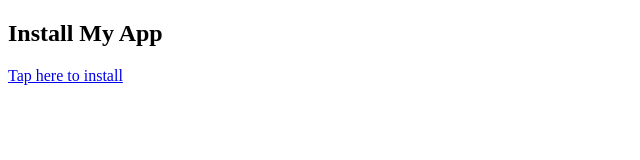
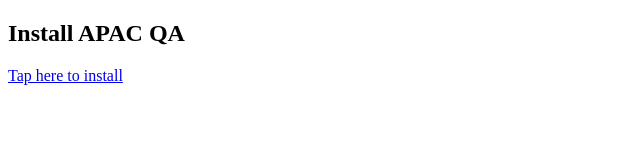
Before and after one commit to dixiang97/APP, a plain HTML site: page index.html in a window 1280 px wide. Shown: the full height of the page, 0-640 px from the left. Drawn offline with Linux system fonts and the light colour scheme.

Commit message:
Update index.html

```diff
--- a/index.html
+++ b/index.html
@@ -1,8 +1,8 @@
 <!DOCTYPE html>
 <html>
-  <head><title>Install My App</title></head>
+  <head><title>Install APAC QA</title></head>
   <body>
-    <h2>Install My App</h2>
+    <h2>Install APAC QA</h2>
     <a href="itms-services://?action=download-manifest&url=https://dixiang97.github.io/APP/manifest.plist">
       Tap here to install
     </a>
```
